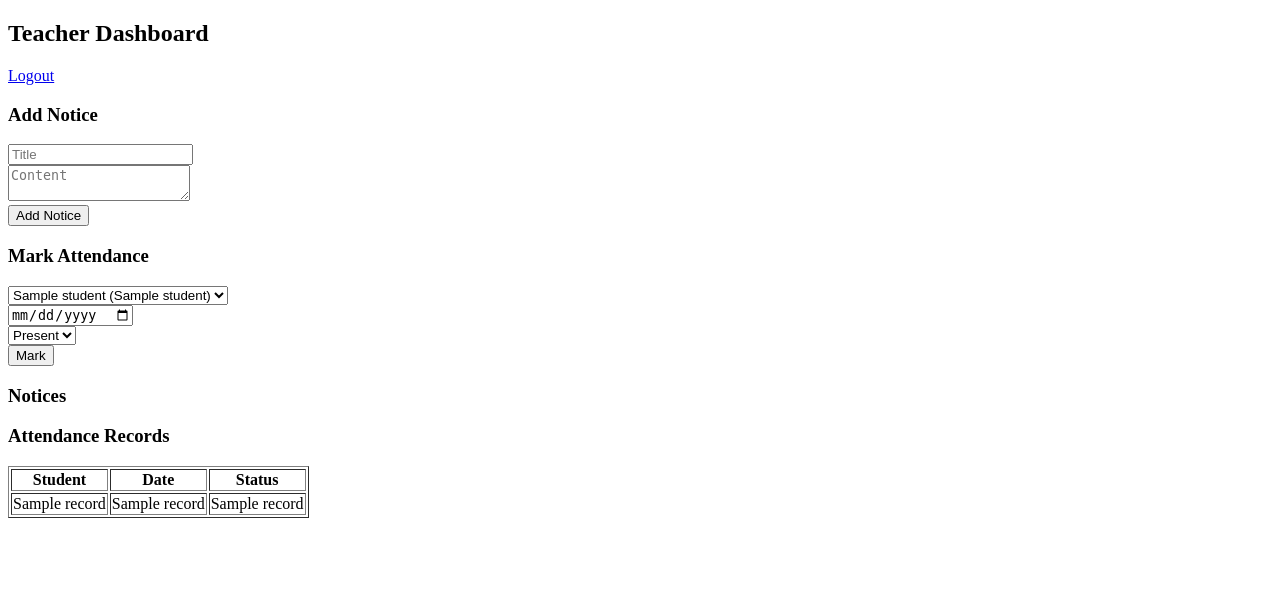
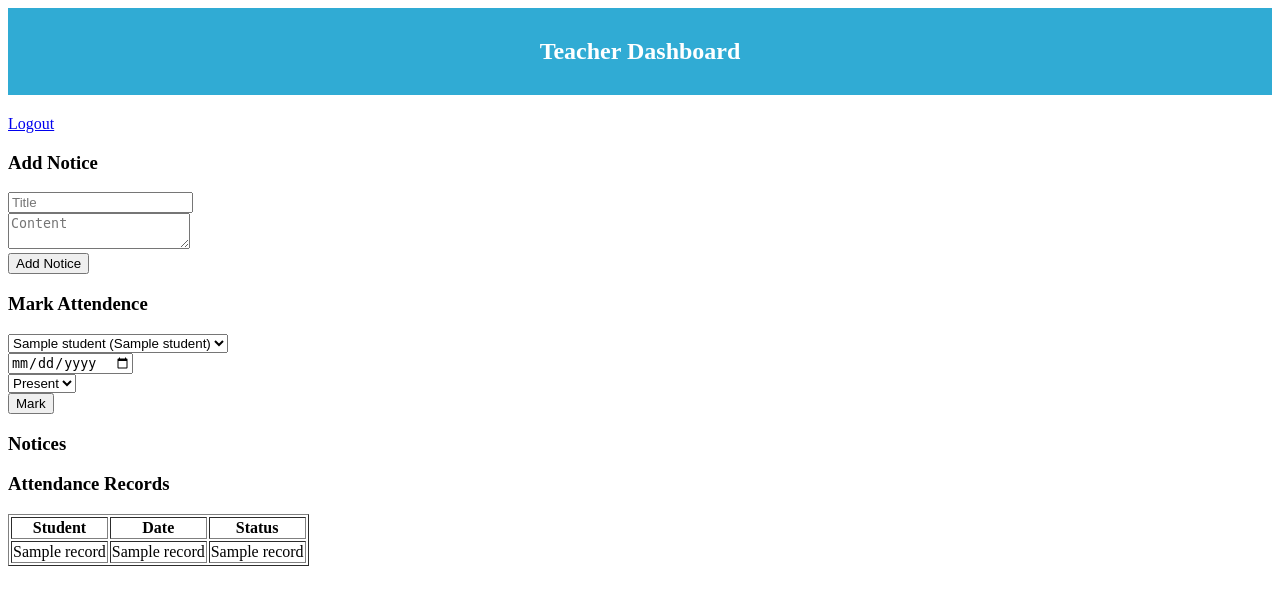
Before and after one commit to mayank1parashar/ERP-system, a Flask app: template templates/teacher_dashboard.html in a window 1280 px wide. Shown: the top 605 px of the page. Run offline with Flask 3, Linux system fonts and the light colour scheme; the template is opened without the code that fills it: most values are stand-ins (such as "Sample title", 1, 10 or a date in 2020).

Commit message:
Update teacher_dashboard.html & define section classes

```diff
--- a/templates/teacher_dashboard.html
+++ b/templates/teacher_dashboard.html
@@ -6,17 +6,26 @@
     <link rel="stylesheet" href="{{ url_for('static', filename='style.css') }}">
 </head>
 <body>
+
+    <div class="navbar">
      <h2>Teacher Dashboard</h2>
+    </div>
+
+    <div class="logout">
      <a href="{{ url_for('logout') }}">Logout</a>
+    </div>
 
+    <div class="Add_Notices">
     <h3>Add Notice</h3>
      <form method="POST">
         <input type="text" name="title" placeholder="Title" required><br>
         <textarea name="content" placeholder="Content" required></textarea><br>
         <button type="submit" name="add_notice">Add Notice</button>
      </form>
+    </div>
 
-    <h3>Mark Attendance</h3>
+    <div class="Mark_Attendence">
+    <h3>Mark Attendence</h3>
      <form method="POST">
         <select name="student_id" required>
             {% for student in students %}
@@ -30,14 +39,17 @@
         </select><br>
         <button type="submit" name="mark_attendance">Mark</button>
      </form>
-
+    </div>
+    <div class="Notices">
      <h3>Notices</h3>
       <ul>
         {% for notice in notices %}
             <li><strong>{{ notice[1] }}</strong>: {{ notice[2] }} ({{ notice[3] }})</li>
         {% endfor %}
       </ul>
+    </div>
 
+    <div class="Attendence">
      <h3>Attendance Records</h3>
       <table border="1">
         <tr><th>Student</th><th>Date</th><th>Status</th></tr>
@@ -45,5 +57,6 @@
             <tr><td>{{ record[1] }}</td><td>{{ record[2] }}</td><td>{{ record[3] }}</td></tr>
         {% endfor %}
       </table>
+    </div>
 </body>
 </html>
```
Lines whose indentation alone changed are shown as unchanged.
